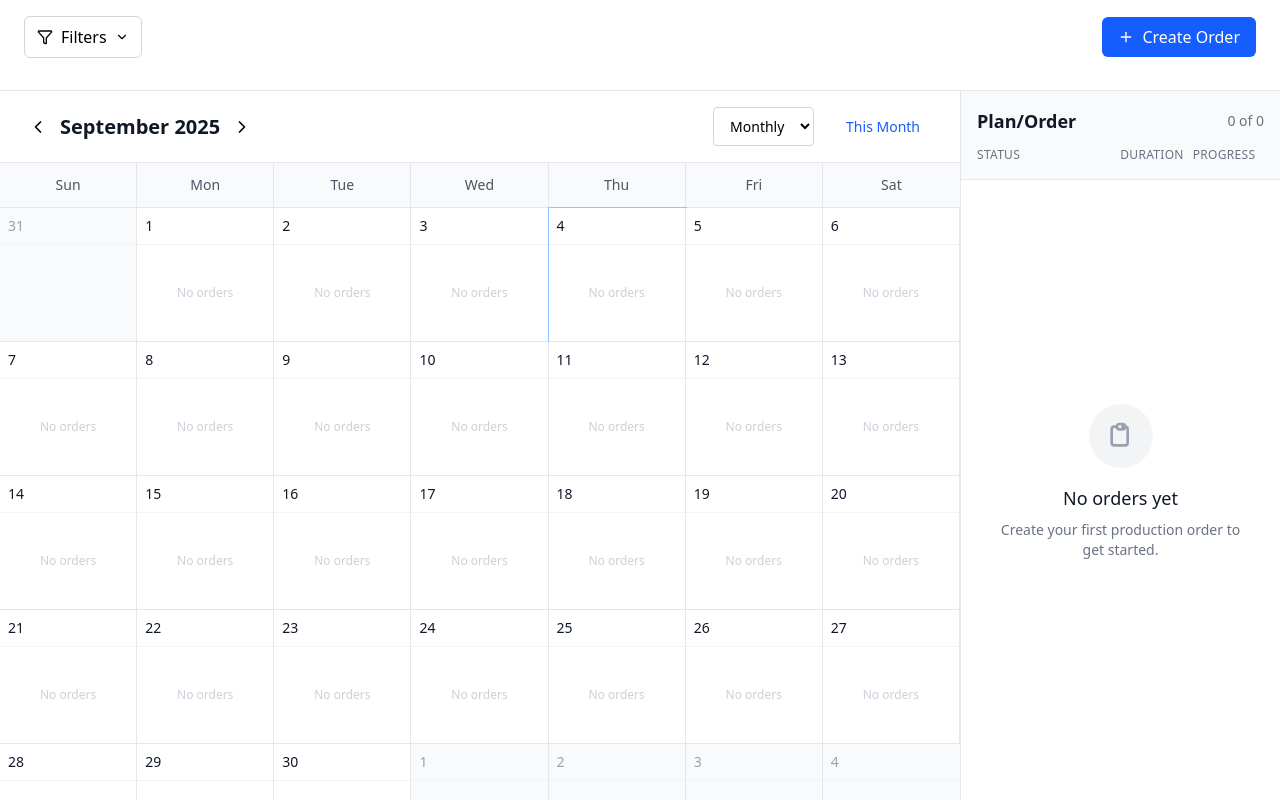
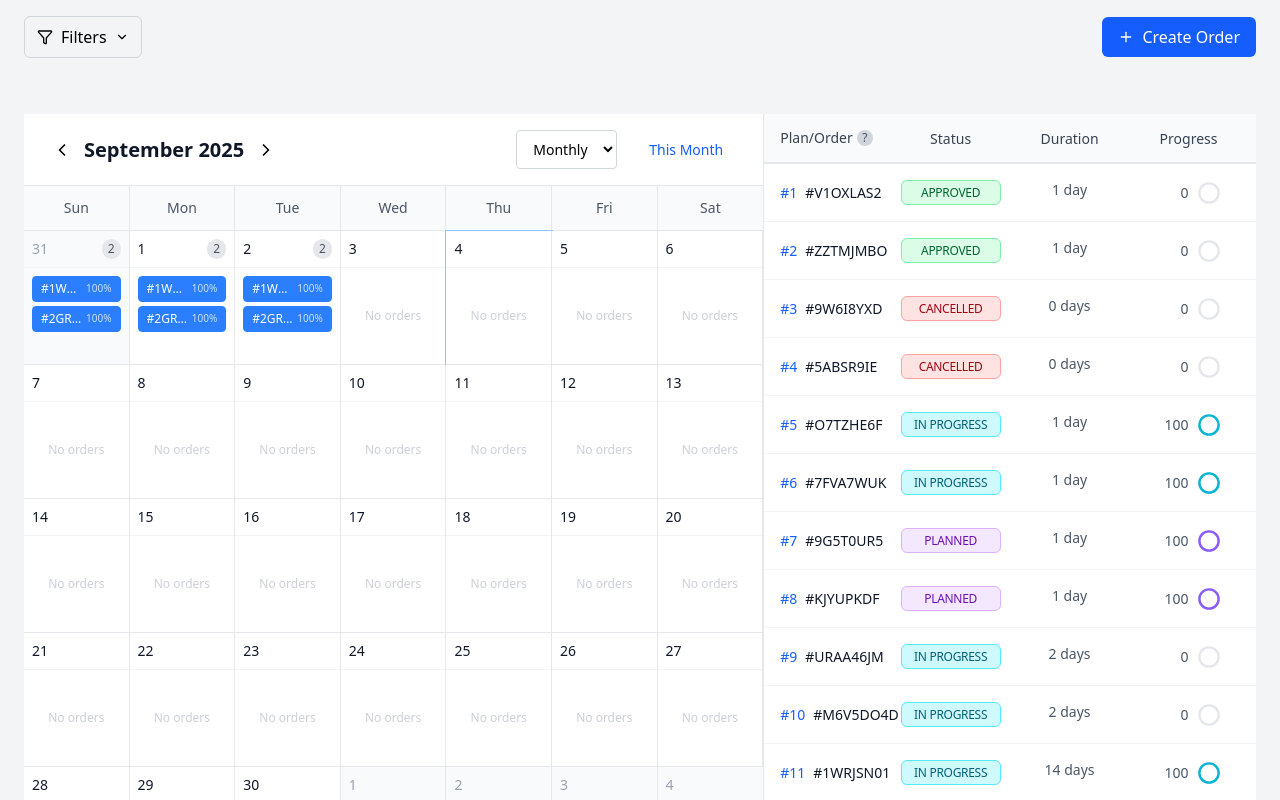
Before and after one commit to kaushalpapnai/production-calendar, a React (Vite) app: page / in a window 1280 px wide. Built offline with nearby package versions, Linux system fonts and the light colour scheme.

Commit message:
fixed the status badge and overall size of the calendar

```diff
--- a/src/App.tsx
+++ b/src/App.tsx
@@ -9,14 +9,14 @@ function App() {
   const [isFilterOpen, setIsFilterOpen] = useState(false);
 
   return (
-    <div className="h-screen bg-gray-100">
+    <div className="h-screen bg-gray-100 overflow-scroll">
       <div className="h-full flex flex-col">
         <CalendarHeader
           onCreateOrder={() => setIsCreateModalOpen(true)}
           onToggleFilter={() => setIsFilterOpen(!isFilterOpen)}
         />
 
-        <div className="flex-1 flex overflow-hidden">
+        <div className="flex-1 flex m-6 h-full">
           <div className="flex-1 overflow-auto">
             <CalendarGrid />
           </div>
--- a/src/components/UI/StatusBadge.tsx
+++ b/src/components/UI/StatusBadge.tsx
@@ -1,68 +1,26 @@
-import React from 'react';
-import type { OrderStatus } from '../../types';
-
-interface StatusBadgeProps {
-  status: OrderStatus;
-  className?: string;
-}
-
-const statusConfig: Record<OrderStatus, {
-  color: string;
-  bgColor: string;
-  text: string;
-  dotColor: string;
-}> = {
-  'completed': {
-    color: 'text-green-800',
-    bgColor: 'bg-green-100',
-    text: 'COMPLETE',
-    dotColor: 'bg-green-500'
-  },
-  'in-progress': {
-    color: 'text-blue-800',
-    bgColor: 'bg-blue-100',
-    text: 'IN PROGRESS',
-    dotColor: 'bg-blue-500'
-  },
-  'cancelled': {
-    color: 'text-gray-800',
-    bgColor: 'bg-gray-100',
-    text: 'CANCELLED',
-    dotColor: 'bg-gray-500'
-  },
-  'planned': {
-    color: 'text-yellow-800',
-    bgColor: 'bg-yellow-100',
-    text: 'PLANNED',
-    dotColor: 'bg-yellow-500'
-  },
-  'pending': {
-    color: 'text-yellow-800',
-    bgColor: 'bg-yellow-100',
-    text: 'PENDING',
-    dotColor: 'bg-yellow-500'
-  },
-  'approved': {
-    color: 'text-green-800',
-    bgColor: 'bg-green-100',
-    text: 'APPROVED',
-    dotColor: 'bg-green-500'
-  },
-};
-
-export const StatusBadge: React.FC<StatusBadgeProps> = ({
-  status,
-  className = ''
-}) => {
-  const config = statusConfig[status];
+export const StatusBadge: React.FC<{ status: string }> = ({ status }) => {
+  const getStatusStyle = (status: string) => {
+    switch (status) {
+      case 'pending':
+        return 'bg-yellow-100 text-yellow-800 border border-yellow-300';
+      case 'completed':
+        return 'bg-green-100 text-green-800 border border-green-300';
+      case 'approved':
+        return 'bg-green-100 text-green-800 border border-green-300';
+      case 'in-progress':
+        return 'bg-cyan-100 text-cyan-800 border border-cyan-300';
+      case 'planned':
+        return 'bg-purple-100 text-purple-800 border border-purple-300';
+      case 'cancelled':
+        return 'bg-red-100 text-red-800 border border-red-300';
+      default:
+        return 'bg-gray-100 text-gray-800 border border-gray-300';
+    }
+  };
 
   return (
-    <div className={`
-      inline-flex items-center space-x-1 px-2 py-1 rounded-full text-xs font-medium
-      ${config.color} ${config.bgColor} ${className}
-    `}>
-      <div className={`w-1.5 h-1.5 rounded-full ${config.dotColor}`} />
-      <span>{config.text}</span>
-    </div>
+    <span className={`inline-block w-25 px-1 py-1 text-center text-xs font-medium rounded-md uppercase tracking-tight leading-tight ${getStatusStyle(status)}`}>
+      {status === 'in-progress' ? 'in progress' : status}
+    </span>
   );
 };
--- a/src/components/calendar/CalendarGrid.tsx
+++ b/src/components/calendar/CalendarGrid.tsx
@@ -10,8 +10,6 @@ import {
   isSameDay,
   startOfDay,
   endOfDay,
-  addWeeks,
-  subWeeks,
   eachWeekOfInterval
 } from 'date-fns';
 import { ChevronLeft, ChevronRight } from 'lucide-react';
@@ -118,7 +116,7 @@ export const CalendarGrid: React.FC = () => {
   };
 
   return (
-    <div className="bg-white h-full flex flex-col">
+    <div className="bg-white h-full flex flex-col overflow-y-hidden">
       {/* Calendar Navigation */}
       <CalendarNavigation />
 
@@ -224,8 +222,7 @@ export const CalendarGrid: React.FC = () => {
                         isHovered={hoveredOrder ? hoveredOrder === order.id : undefined}
                         onHover={handleOrderHover}
                         onClick={handleOrderClick}
-                        compact={false}
-                        viewMode="weekly"
+                        // viewMode="weekly"
                       />
                     ))}
 
@@ -242,7 +239,7 @@ export const CalendarGrid: React.FC = () => {
         </div>
       ) : (
         /* MONTHLY VIEW - Grid Layout */
-        <div className="flex-1 grid grid-cols-7 auto-rows-fr">
+        <div className="flex-1 grid grid-cols-7 auto-rows-fr ">
           {days.map((day) => {
             const dayOrders = getOrdersForDate(day);
             const isCurrentMonth = isSameMonth(day, currentDate);
@@ -274,7 +271,7 @@ export const CalendarGrid: React.FC = () => {
                   </div>
                 </div>
 
-                <div className="flex-1 p-2 overflow-y-auto scrollbar-hide">
+                <div className="flex-1 p-2 scrollbar-hide">
                   <div className="space-y-1">
                     {dayOrders.slice(0, 3).map(order => (
                       <OrderTag
@@ -284,8 +281,6 @@ export const CalendarGrid: React.FC = () => {
                         isHovered={hoveredOrder ? hoveredOrder === order.id : undefined}
                         onHover={handleOrderHover}
                         onClick={handleOrderClick}
-                        compact={true}
-                        viewMode="monthly"
                       />
                     ))}
 
--- a/src/components/calendar/CalendarHeader.tsx
+++ b/src/components/calendar/CalendarHeader.tsx
@@ -60,7 +60,7 @@ export const CalendarHeader: React.FC<CalendarHeaderProps> = ({
   const currentFilter = statusOptions.find(option => option.value === statusFilter);
 
   return (
-    <div className="bg-white border-b border-gray-200">
+    <div className=" border-gray-200">
       <div className="px-6 py-4">
         {/* Top Row - Filters and Create Order */}
         <div className="flex items-center justify-between mb-4">
--- a/src/components/orderpanel/OrderItem.tsx
+++ b/src/components/orderpanel/OrderItem.tsx
@@ -1,151 +1,87 @@
-import React from 'react';
-import { format } from 'date-fns';
-import { StatusBadge } from '../UI/StatusBadge';
-import type { Order } from '../../types';
+import { StatusBadge } from "../UI/StatusBadge";
 
-interface OrderItemProps {
-  order: Order;
-  isSelected: boolean;
-  onClick: (orderId: string) => void;
-  index: number;
+
+const ProgressCircle: React.FC<{ progress: number; status: string }> = ({ progress, status }) => {
+  const getCircleColor = (status: string) => {
+    switch (status) {
+      case 'completed': return '#10B981';
+      case 'approved': return '#10B981';
+      case 'in-progress': return '#06B6D4';
+      case 'planned': return '#8B5CF6';
+      default: return '#E5E7EB';
     }
-
-export const OrderItem: React.FC<OrderItemProps> = ({
-  order,
-  isSelected,
-  onClick,
-  index
-}) => {
-  const getProgressColor = (progress: number) => {
-    if (progress === 100) return 'text-green-600';
-    if (progress > 50) return 'text-blue-600';
-    if (progress > 0) return 'text-yellow-600';
-    return 'text-gray-400';
   };
 
-  const getProgressBgColor = (progress: number) => {
-    if (progress === 100) return 'bg-green-500';
-    if (progress > 50) return 'bg-blue-500';
-    if (progress > 0) return 'bg-yellow-500';
-    return 'bg-gray-300';
+  const color = getCircleColor(status);
+  const circumference = 2 * Math.PI * 8; // radius = 8
+  const strokeDasharray = circumference;
+  const strokeDashoffset = circumference - (progress / 100) * circumference;
+
+  return (
+    <div className="relative w-6 h-6">
+      <svg className="w-6 h-6 transform -rotate-90" viewBox="0 0 20 20">
+        {/* Background circle */}
+        <circle
+          cx="10"
+          cy="10"
+          r="8"
+          stroke="#E5E7EB"
+          strokeWidth="2"
+          fill="transparent"
+        />
+        {/* Progress circle */}
+        <circle
+          cx="10"
+          cy="10"
+          r="8"
+          stroke={color}
+          strokeWidth="2"
+          fill="transparent"
+          strokeDasharray={strokeDasharray}
+          strokeDashoffset={strokeDashoffset}
+          strokeLinecap="round"
+        />
+      </svg>
+    </div>
+  );
 };
 
-  const handleClick = () => {
-    onClick(order.id);
-  };
-
+export const OrderItem: React.FC<{
+  order: any;
+  isSelected: boolean;
+  onClick: (id: string) => void;
+  index: number;
+}> = ({ order, isSelected, onClick, index }) => {
   return (
     <div
-      onClick={handleClick}
-      className={`
-        p-4 cursor-pointer transition-all duration-200 hover:bg-gray-50
-        ${isSelected
-          ? 'bg-blue-50 border-l-4 border-l-blue-500 shadow-sm'
-          : 'border-l-4 border-l-transparent'
-        }
-      `}
+      className={`grid grid-cols-4 gap-4 p-4 cursor-pointer hover:bg-gray-50 border-b border-gray-100 ${
+        isSelected ? 'bg-blue-50 border-l-4 border-l-blue-500' : ''
+      }`}
+      onClick={() => onClick(order.id)}
     >
-      {/* Order Header */}
-      <div className="flex items-center justify-between mb-3">
-        <div className="flex items-center space-x-3">
+      {/* Plan/Order */}
       <div className="flex items-center space-x-2">
-            <span className="text-sm font-mono text-blue-600 font-medium">
-              #{index}
-            </span>
-            <span className="text-sm font-semibold text-gray-900">
-              {order.orderNumber}
-            </span>
-          </div>
-        </div>
-        <div className="text-xs text-gray-500">
-          {format(order.startDate, 'MMM dd')}
-        </div>
+        <span className="text-sm font-medium text-blue-600">#{index}</span>
+        <span className="text-sm font-medium text-gray-900">{order.orderNumber}</span>
       </div>
 
-      {/* Status and Duration Row */}
-      <div className="flex items-center justify-between mb-3">
+      {/* Status */}
+      <div className="flex justify-center">
         <StatusBadge status={order.status} />
-        <div className="flex items-center space-x-4">
-          <span className="text-sm text-gray-600 font-medium">
+      </div>
+
+      {/* Duration */}
+      <div className="flex justify-center">
+        <span className="text-sm text-gray-600">
           {order.duration} day{order.duration !== 1 ? 's' : ''}
         </span>
       </div>
+
+      {/* Progress */}
+      <div className="flex justify-center items-center space-x-2">
+        <span className="text-sm text-gray-600 w-8 text-right">{order.progress}</span>
+        <ProgressCircle progress={order.progress} status={order.status} />
       </div>
-
-      {/* Progress Row */}
-      <div className="flex items-center justify-between">
-        <div className="flex items-center space-x-2">
-          <span className={`text-sm font-semibold ${getProgressColor(order.progress)}`}>
-            {order.progress}%
-          </span>
-          <div className="w-16 h-2 bg-gray-200 rounded-full overflow-hidden">
-            <div
-              className={`h-full transition-all duration-500 ${getProgressBgColor(order.progress)}`}
-              style={{ width: `${order.progress}%` }}
-            />
-          </div>
-        </div>
-
-        {/* Progress Circle Indicator */}
-        <div className="relative w-6 h-6">
-          <svg className="w-6 h-6 transform -rotate-90" viewBox="0 0 24 24">
-            {/* Background circle */}
-            <circle
-              cx="12"
-              cy="12"
-              r="10"
-              fill="none"
-              className="stroke-gray-200"
-              strokeWidth="2"
-            />
-            {/* Progress circle */}
-            <circle
-              cx="12"
-              cy="12"
-              r="10"
-              fill="none"
-              className={
-                order.progress === 100 ? 'stroke-green-500' :
-                order.progress > 50 ? 'stroke-blue-500' :
-                order.progress > 0 ? 'stroke-yellow-500' : 'stroke-gray-300'
-              }
-              strokeWidth="2"
-              strokeLinecap="round"
-              strokeDasharray={`${2 * Math.PI * 10}`}
-              strokeDashoffset={`${2 * Math.PI * 10 * (1 - order.progress / 100)}`}
-              className="transition-all duration-500"
-            />
-          </svg>
-        </div>
-      </div>
-
-      {/* Additional Details (shown when selected) */}
-      {isSelected && (
-        <div className="mt-3 pt-3 border-t border-gray-200">
-          <div className="grid grid-cols-2 gap-2 text-xs">
-            <div>
-              <span className="text-gray-500">Area:</span>
-              <div className="font-medium text-gray-900">{order.area}</div>
-            </div>
-            <div>
-              <span className="text-gray-500">Assignee:</span>
-              <div className="font-medium text-gray-900">{order.assignee}</div>
-            </div>
-            <div>
-              <span className="text-gray-500">Start Date:</span>
-              <div className="font-medium text-gray-900">
-                {format(order.startDate, 'MMM dd, yyyy')}
-              </div>
-            </div>
-            <div>
-              <span className="text-gray-500">End Date:</span>
-              <div className="font-medium text-gray-900">
-                {format(order.endDate, 'MMM dd, yyyy')}
-              </div>
-            </div>
-          </div>
-        </div>
-      )}
     </div>
   );
 };
--- a/src/components/orderpanel/OrderList.tsx
+++ b/src/components/orderpanel/OrderList.tsx
@@ -1,5 +1,6 @@
 import React from 'react';
 import { useOrderStore } from '../../store/orderStore';
+import { OrderListHeader } from './OrderListHeader';
 import { OrderItem } from './OrderItem';
 
 export const OrderList: React.FC = () => {
@@ -8,8 +9,118 @@ export const OrderList: React.FC = () => {
     selectedOrder,
     setSelectedOrder,
     statusFilter,
-    setStatusFilter
+    setStatusFilter,
+    addOrder
   } = useOrderStore();
+
+  // Add sample orders if none exist (to match the image)
+  React.useEffect(() => {
+    if (orders.length === 0) {
+      const sampleOrders = [
+        {
+          orderNumber: 'F36FCFE1',
+          status: 'pending' as const,
+          startDate: new Date('2025-08-01'),
+          endDate: new Date('2025-08-04'),
+          duration: 4,
+          area: 'Manufacturing',
+          assignee: 'John Doe',
+          progress: 0,
+          colorCode: '#F59E0B'
+        },
+        {
+          orderNumber: 'EE844052',
+          status: 'pending' as const,
+          startDate: new Date('2025-08-05'),
+          endDate: new Date('2025-08-17'),
+          duration: 13,
+          area: 'Quality Control',
+          assignee: 'Jane Smith',
+          progress: 0,
+          colorCode: '#F59E0B'
+        },
+        {
+          orderNumber: '57AD32B9',
+          status: 'completed' as const,
+          startDate: new Date('2025-08-18'),
+          endDate: new Date('2025-08-19'),
+          duration: 2,
+          area: 'Shipping',
+          assignee: 'Bob Johnson',
+          progress: 100,
+          colorCode: '#10B981'
+        },
+        {
+          orderNumber: 'F8BF681E',
+          status: 'in-progress' as const,
+          startDate: new Date('2025-08-20'),
+          endDate: new Date('2025-09-02'),
+          duration: 14,
+          area: 'Production',
+          assignee: 'Alice Brown',
+          progress: 100,
+          colorCode: '#3B82F6'
+        },
+        {
+          orderNumber: '4CECAFA7',
+          status: 'in-progress' as const,
+          startDate: new Date('2025-08-21'),
+          endDate: new Date('2025-08-22'),
+          duration: 2,
+          area: 'Assembly',
+          assignee: 'Charlie Wilson',
+          progress: 0,
+          colorCode: '#3B82F6'
+        },
+        {
+          orderNumber: '4E87ECE5',
+          status: 'planned' as const,
+          startDate: new Date('2025-08-23'),
+          endDate: new Date('2025-08-23'),
+          duration: 1,
+          area: 'Packaging',
+          assignee: 'Diana Lee',
+          progress: 100,
+          colorCode: '#8B5CF6'
+        },
+        {
+          orderNumber: 'B831A322',
+          status: 'in-progress' as const,
+          startDate: new Date('2025-08-24'),
+          endDate: new Date('2025-08-24'),
+          duration: 1,
+          area: 'Testing',
+          assignee: 'Eve Davis',
+          progress: 100,
+          colorCode: '#3B82F6'
+        },
+        {
+          orderNumber: 'CFCDD6C5',
+          status: 'cancelled' as const,
+          startDate: new Date('2025-08-25'),
+          endDate: new Date('2025-08-25'),
+          duration: 0,
+          area: 'Review',
+          assignee: 'Frank Miller',
+          progress: 0,
+          colorCode: '#EF4444'
+        },
+        {
+          orderNumber: 'A3F6A261',
+          status: 'approved' as const,
+          startDate: new Date('2025-08-26'),
+          endDate: new Date('2025-08-26'),
+          duration: 1,
+          area: 'Final Check',
+          assignee: 'Grace Taylor',
+          progress: 0,
+          colorCode: '#10B981'
+        }
+      ];
+
+      sampleOrders.forEach(order => addOrder(order));
+    }
+  }, [orders.length, addOrder]);
 
   // Filter orders based on status filter
   const filteredOrders = statusFilter
@@ -26,46 +137,14 @@ export const OrderList: React.FC = () => {
   };
 
   return (
-    <div className="w-80 bg-white border-l border-gray-200 flex flex-col h-full overflow-auto">
+    <div className="w-[40%] bg-white border-l border-gray-200 flex flex-col h-full">
       {/* Header */}
-      <div className="p-4 border-b border-gray-200 bg-gray-50">
-        <div className="flex items-center justify-between mb-3">
-          <h3 className="text-lg font-semibold text-gray-900">Plan/Order</h3>
-          <div className="text-sm text-gray-500">
-            {filteredOrders.length} of {orders.length}
-          </div>
-        </div>
-
-        {/* Column Headers */}
-        <div className="flex items-center justify-between text-xs font-medium text-gray-500 uppercase tracking-wide">
-          <span className="flex-1">Status</span>
-          <span className="w-16 text-center">Duration</span>
-          <span className="w-20 text-center">Progress</span>
-        </div>
-
-        {/* Active Filter Display */}
-        {statusFilter && (
-          <div className="mt-2 flex items-center justify-between bg-blue-50 border border-blue-200 rounded px-3 py-2">
-            <div className="flex items-center space-x-2">
-              <div className="w-2 h-2 bg-blue-500 rounded-full"></div>
-              <span className="text-sm font-medium text-blue-700 capitalize">
-                {statusFilter} orders
-              </span>
-            </div>
-            <button
-              onClick={clearFilter}
-              className="text-xs text-blue-600 hover:text-blue-800 underline"
-            >
-              Clear
-            </button>
-          </div>
-        )}
-      </div>
+      <OrderListHeader/>
 
       {/* Orders List */}
-      <div className="flex-1 overflow-y-auto">
+      <div className="flex-1 overflow-y-auto bg-white">
         {sortedOrders.length > 0 ? (
-          <div className="divide-y divide-gray-200">
+          <div>
             {sortedOrders.map((order, index) => (
               <OrderItem
                 key={order.id}
@@ -113,26 +192,6 @@ export const OrderList: React.FC = () => {
           </div>
         )}
       </div>
-
-      {/* Footer Stats */}
-      {orders.length > 0 && (
-        <div className="border-t border-gray-200 bg-gray-50 px-4 py-3">
-          <div className="grid grid-cols-2 gap-4 text-center">
-            <div>
-              <div className="text-lg font-semibold text-gray-900">
-                {orders.filter(o => o.status === 'completed').length}
-              </div>
-              <div className="text-xs text-gray-500">Completed</div>
-            </div>
-            <div>
-              <div className="text-lg font-semibold text-gray-900">
-                {orders.filter(o => o.status === 'in-progress').length}
-              </div>
-              <div className="text-xs text-gray-500">In Progress</div>
-            </div>
-          </div>
-        </div>
-      )}
     </div>
   );
 };
--- /dev/null
+++ b/src/components/orderpanel/OrderListHeader.tsx
@@ -0,0 +1,25 @@
+
+export const OrderListHeader = () => {
+  return (
+    <div className="bg-white border-b border-gray-200">
+        {/* Column Headers */}
+        <div className="grid grid-cols-4 gap-4 px-4 py-3 bg-gray-50 border-b border-gray-200">
+          <div className="flex items-center space-x-1">
+            <span className="text-sm font-medium text-gray-700">Plan/Order</span>
+            <div className="w-4 h-4 rounded-full bg-gray-300 flex items-center justify-center">
+              <span className="text-xs text-gray-600">?</span>
+            </div>
+          </div>
+          <div className="text-center">
+            <span className="text-sm font-medium text-gray-700">Status</span>
+          </div>
+          <div className="text-center">
+            <span className="text-sm font-medium text-gray-700">Duration</span>
+          </div>
+          <div className="text-center">
+            <span className="text-sm font-medium text-gray-700">Progress</span>
+          </div>
+        </div>
+      </div>
+  );
+};
```
Lines whose indentation alone changed are shown as unchanged.
